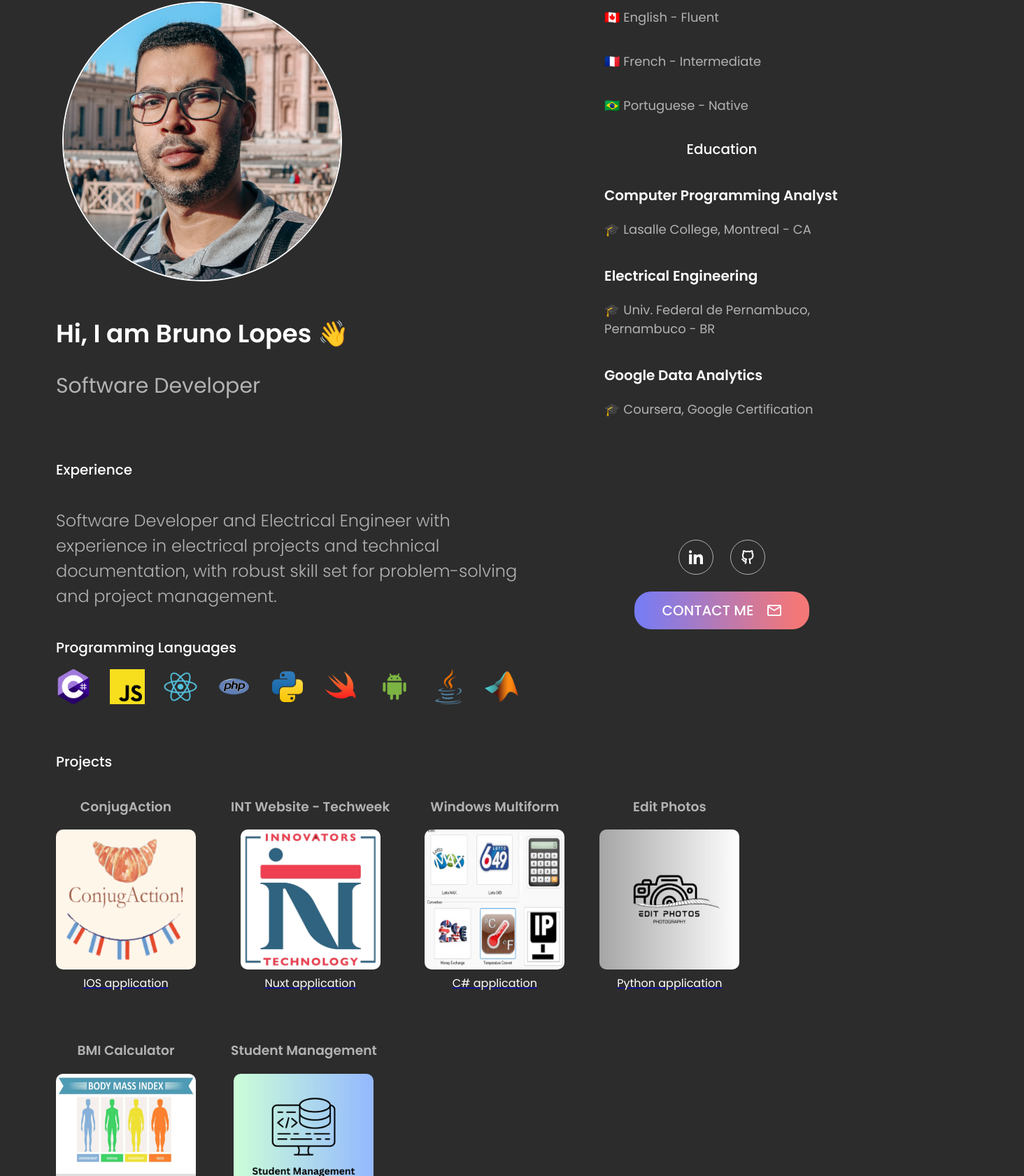
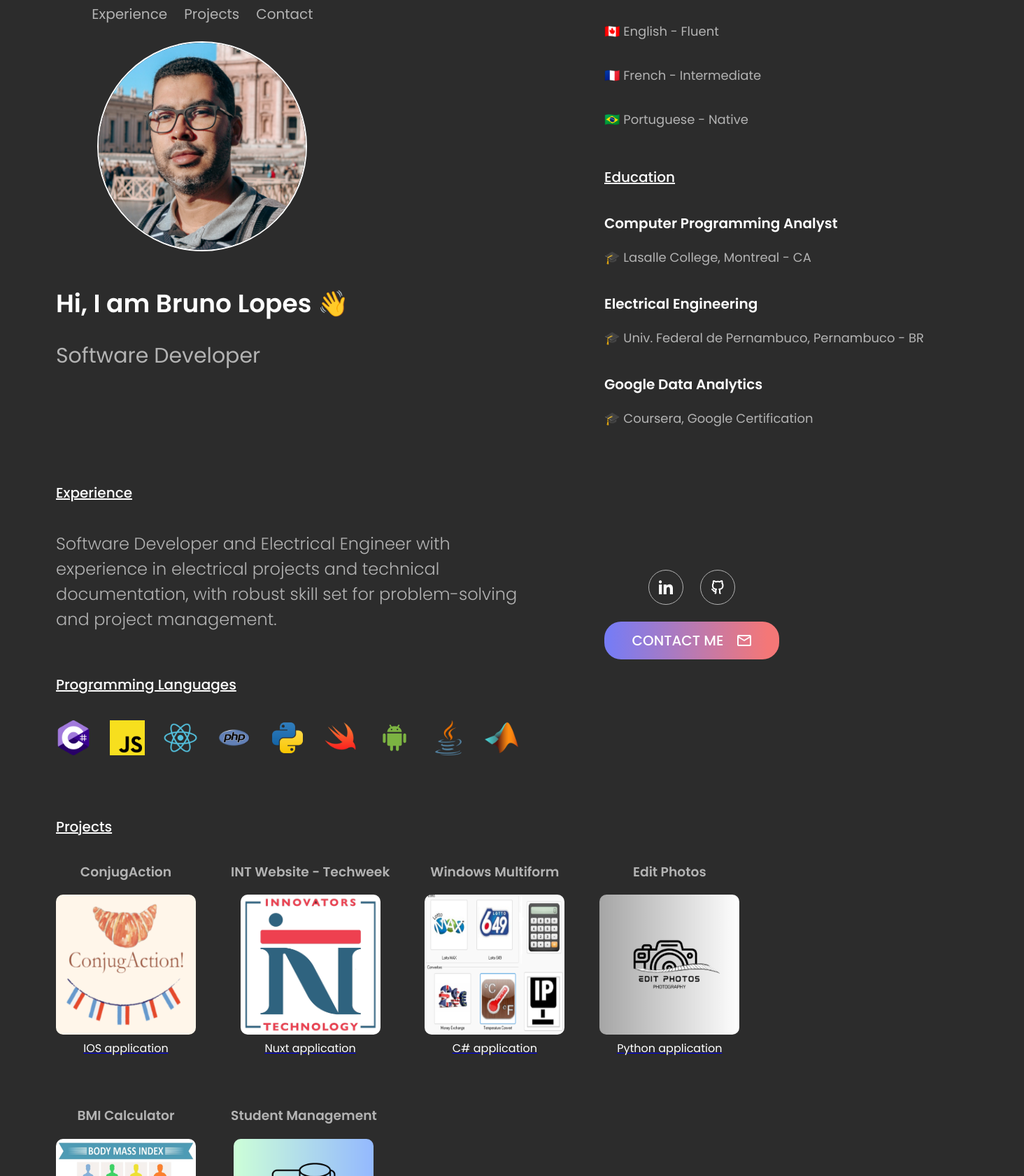
Before and after one commit to BrLopes3/brunolopesPortfolio, a Next.js app: page / in a window 1280 px wide. Shown: the part 111-1791 px from the top of the page at 70% size, 1464 px wide, since content can reach past the window. Built offline with nearby package versions, Linux system fonts and the light colour scheme.

Commit message:
changes on layout of the website

```diff
--- a/src/app/components/experience/experience.scss
+++ b/src/app/components/experience/experience.scss
@@ -18,9 +18,7 @@
     .experience-time{
         display: flex;
         flex-wrap: wrap;
-       // align-items: center;
-       // justify-content: center;
-      //  flex-direction: column;
+        margin-top: 20px;
         gap: 12px;
     }
 
--- a/src/app/components/header/header.tsx
+++ b/src/app/components/header/header.tsx
@@ -13,9 +13,9 @@ export function Header() {
             <Image
                 src="/photoBrunoFinal.jpeg"
                 alt="BrunoPhoto"
-                width={400}
-                height={400}
-                priority
+                width={300}
+                height={300}
+                //priority
             />
 
 
--- a/src/app/components/information/information.scss
+++ b/src/app/components/information/information.scss
@@ -36,5 +36,12 @@
         font-size: 18px;
     }
 
+    @media(min-width: 768px){
+        align-items: flex-start;
+        justify-content: center;
+        width: 100vw;
+
+    }
+
 
 }
--- a/src/app/components/projects/projects.scss
+++ b/src/app/components/projects/projects.scss
@@ -1,6 +1,6 @@
 .projects{
-    display: grid;
-    grid-area: projects;
+    display: flex;
+    grid-area:projects;
     flex-direction: column;
     align-items: center;
     width: 100%;
@@ -17,8 +17,8 @@
     }
 
     @media (min-width: 768px){
-        align-items: center;
-        justify-content: flex-start;
+        align-items: flex-start;
+        justify-content: center;
         width: 100vw;
 
         p{
--- a/src/app/components/sectionTitle/section-title.scss
+++ b/src/app/components/sectionTitle/section-title.scss
@@ -4,6 +4,10 @@
     text-align: center;
     line-height: 22px;
     color: var(--text-primary);
+    margin-top: 40px;
+    text-decoration: underline;
+
+
 
     @media(min-width: 1040){
         font-size: 28px;
--- a/src/app/globals.scss
+++ b/src/app/globals.scss
@@ -7,7 +7,7 @@
 
 
 * {
-  box-sizing: border-box;
+  box-sizing:border-box;
   padding: 0;
   //margin: 10px;
 }
@@ -15,7 +15,7 @@
 html,
 body {
   max-width: 100vw;
-  overflow-x: hidden;
+  overflow-x:visible;
   background-color: var(--bg-primary);
   margin: 10px;
 }
--- a/src/app/styles/home.scss
+++ b/src/app/styles/home.scss
@@ -2,6 +2,8 @@
   gap: 24px; //changed
   margin-bottom: 20px;
   justify-items: center;
+  align-items: center;
+  justify-content: center;
   grid-template-rows: repeat(6, auto); //changed
   grid-template-areas:
   'header'
@@ -20,7 +22,7 @@
     margin-top: 16px;
     gap: 24px;
     grid-area: btns;
-    width: 100%;
+    //width: 100vw;
 
     .btn-primary{
 
```
